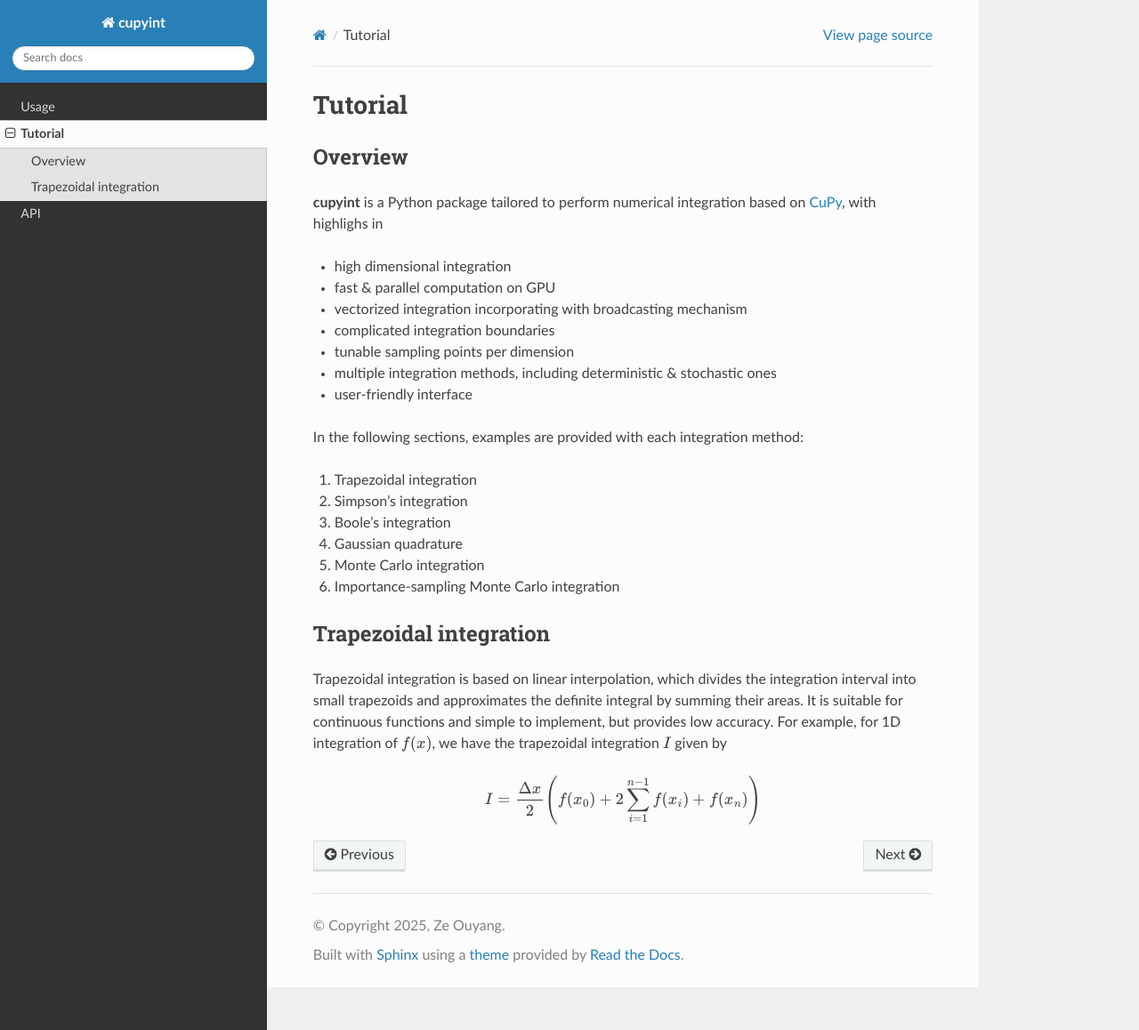
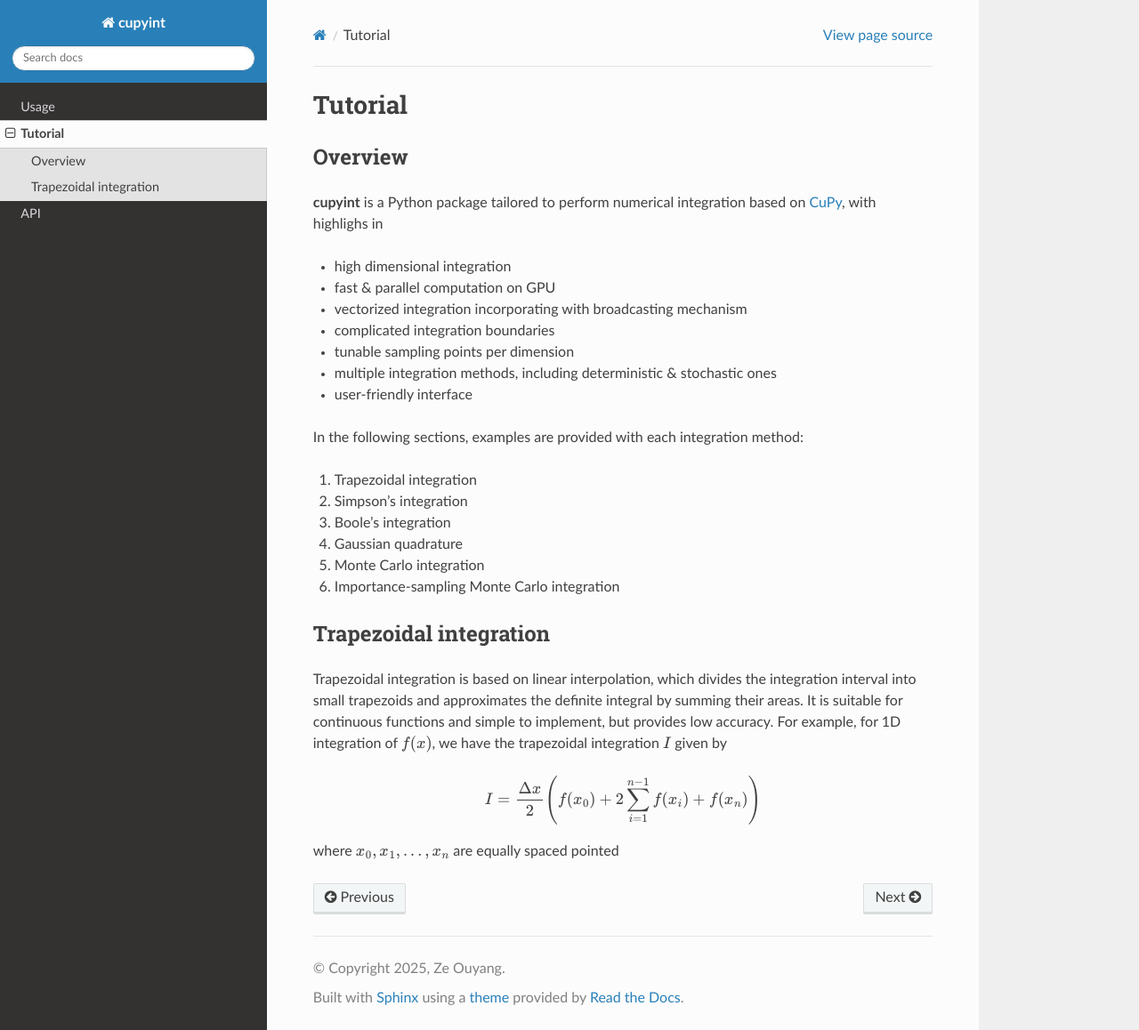
Before and after one commit to ze-ouyang/cupyint_doc, a Sphinx documentation site: the page built from docs/source/tutorial.rst, in a window 1280 px wide and 1158 px high. Shown: the whole window at 89% size. Built offline with Sphinx 7.4.7 and the Read the Docs theme 3.1.0, drawn with Linux system fonts in a browser that asks for light colours.

Commit message:
Update tutorial.rst

```diff
--- a/docs/source/tutorial.rst
+++ b/docs/source/tutorial.rst
@@ -30,3 +30,5 @@ Trapezoidal integration is based on linear interpolation, which divides the inte
 .. math::
 
    I = \frac{\Delta x}{2} \left( f(x_0) + 2\sum_{i=1}^{n-1} f(x_i) + f(x_n) \right)
+
+where :math:`x_0, x_1,...,x_n` are equally spaced pointed
```
